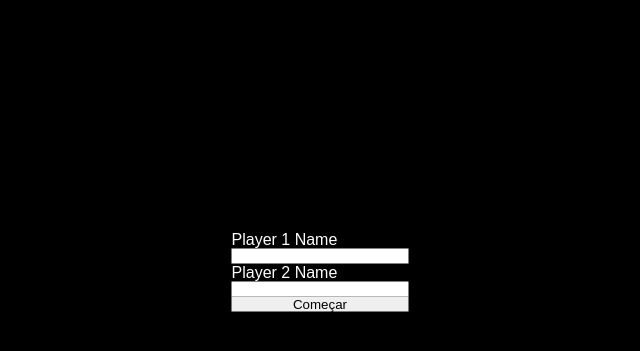
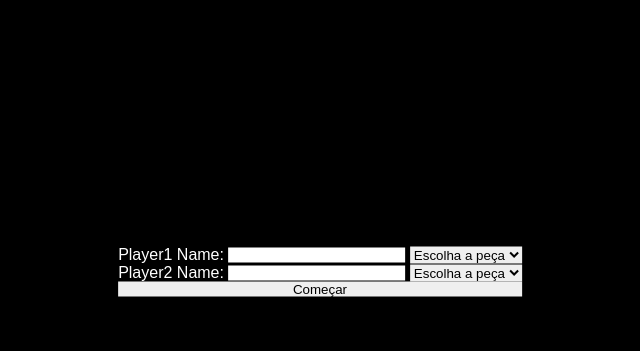
Before and after one commit to Isaque-Claudino-dos-Santos/Jogo-da-Velha, a plain HTML site: page index.html in a window 1280 px wide. Shown: the part 129-480 px from the top of the page, without its empty margins (320-960 px from the left). Drawn offline with Linux system fonts and the light colour scheme.

Commit message:
adicionado select de emojis para as peças

```diff
--- a/index.html
+++ b/index.html
@@ -16,12 +16,25 @@
             <i></i>
             <i></i>
         </div>
-        <div id="menu">
+        <div id="form">
             <form onsubmit="return false;">
-                <label for="p1-name">Player 1 Name</label>
-                <input type="text" id="p1-name">
-                <label for="p2-name">Player 2 Name</label>
-                <input type="text" id="p2-name">
+                <fieldset>
+                    <label for="p1-name">Player1 Name:</label>
+                    <input type="text" id="p1-name">
+                    <select class="peca-p1">
+                        <option selected hidden value="">Escolha a peça</option>
+                        <option value="x">x</option>
+                    </select>
+                </fieldset>
+
+                <fieldset>
+                    <label for="p2-name">Player2 Name:</label>
+                    <input type="text" id="p2-name">
+                    <select class="peca-p2">
+                        <option selected hidden value="">Escolha a peça</option>
+                        <option value="o">o</option>
+                    </select>
+                </fieldset>
                 <button onclick="startGame()">Começar</button>
             </form>
         </div>
@@ -48,6 +61,7 @@
         <div onclick="jogada(this,9)" id="casa"></div>
     </div>
 
+    <script src="./js/adicionarEmojis.js"></script>
     <script src="./js/functions/startGame.js"></script>
     <script src="./js/functions/jogada.js"></script>
     <script src="./js/functions/ganhador.js"></script>
```
